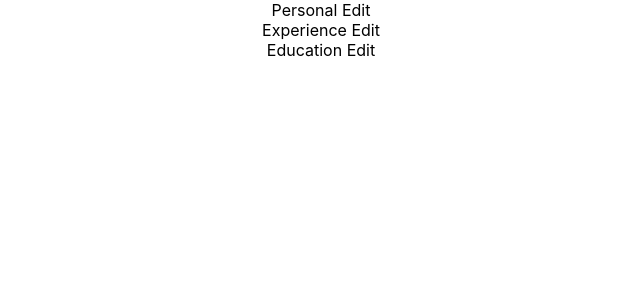
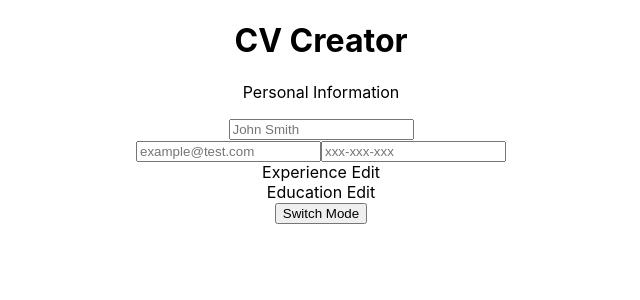
Before and after one commit to EmptyBox12/cv-project, a React (Create React App) app: page / in a window 1280 px wide. Shown: the top 300 px of the page, without its empty margins (319-959 px from the left). Built offline with nearby package versions, Linux system fonts and the light colour scheme.

Commit message:
started personalINfo

```diff
--- a/src/App.js
+++ b/src/App.js
@@ -13,6 +13,8 @@ import { ExperienceDisplay } from "./components/display/ExperienceDisplay";
 class App extends React.Component {
   constructor() {
     super();
+    this.renderDisplay = this.renderDisplay.bind(this);
+    this.renderEdit = this.renderEdit.bind(this);
     this.state = {
       personal: {
         name: "",
@@ -39,28 +41,44 @@ class App extends React.Component {
       editMode: true,
     };
   }
-  render() {
-    function renderEdit() {
+  handlePersonalChange = (e) =>{
+    this.setState({
+      personal: {
+        ...this.state.personal,
+        [e.target.name] : e.target.value,
+      }
+    });
+  };
+  switchMode = () =>{
+    this.setState({
+      ...this.state,
+      editMode : this.state.editMode ? false : true,
+    })
+  }
+  renderEdit() {
     return (
       <div>
-        <PersonalEdit />
+        <PersonalEdit personalInfo={this.state.personal} handlePersonalChange = {this.handlePersonalChange}/>
         <ExperienceEdit />
         <EducationEdit />
       </div>
     );
   }
-    function renderDisplay() {
+  renderDisplay() {
     return (
       <div>
-        <PersonalDisplay />
+        <PersonalDisplay personalInfo={this.state.personal} />
         <ExperienceDisplay />
         <EducationDisplay />
       </div>
     );
   }
+  render() {
     return (
       <div className="App">
-        {this.state.editMode ? renderEdit() : renderDisplay()}
+        <h1 className="title">CV Creator</h1>
+        {this.state.editMode ? this.renderEdit() : this.renderDisplay()}
+        <button onClick = {this.switchMode}>Switch Mode</button>
       </div>
     );
   }
--- a/src/components/display/PersonalDisplay.js
+++ b/src/components/display/PersonalDisplay.js
@@ -1,14 +1,19 @@
 /* eslint-disable no-useless-constructor */
-import React from 'react';
+import React from "react";
 
-
-export class PersonalDisplay extends React.Component{
-  constructor(props){
+export class PersonalDisplay extends React.Component {
+  constructor(props) {
     super(props);
   }
-  render(){
+  render() {
     return (
-      <div>Personal Display</div>
+      <div>
+        <p>{this.props.personalInfo.name}</p>
+        <div>
+          <p>{this.props.personalInfo.email}</p>
+          <p>{this.props.personalInfo.phoneNumber}</p>
+        </div>
+      </div>
     );
   }
 }
--- a/src/components/edit/PersonalEdit.js
+++ b/src/components/edit/PersonalEdit.js
@@ -1,14 +1,40 @@
 /* eslint-disable no-useless-constructor */
-import React from 'react';
+import React from "react";
 
-
-export class PersonalEdit extends React.Component{
-  constructor(props){
+export class PersonalEdit extends React.Component {
+  constructor(props) {
     super(props);
   }
-  render(){
+  render() {
     return (
-      <div>Personal Edit</div>
+      <div>
+        <p className="sectionTitle">Personal Information</p>
+        <div className="name">
+          <input
+            type="text"
+            placeholder="John Smith"
+            name="name"
+            value={this.props.personalInfo.name}
+            onChange={this.props.handlePersonalChange}
+          />
+        </div>
+        <div className="contact">
+          <input
+            type="email"
+            name="email"
+            placeholder = "example@test.com"
+            value={this.props.personalInfo.email}
+            onChange={this.props.handlePersonalChange}
+          />
+          <input
+            type="tel"
+            name="phoneNumber"
+            placeholder = "xxx-xxx-xxx"
+            value={this.props.personalInfo.phoneNumber}
+            onChange={this.props.handlePersonalChange}
+          />
+        </div>
+      </div>
     );
   }
 }
```
Lines whose indentation alone changed are shown as unchanged.
